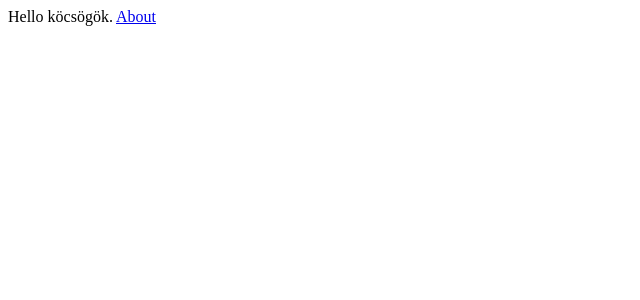
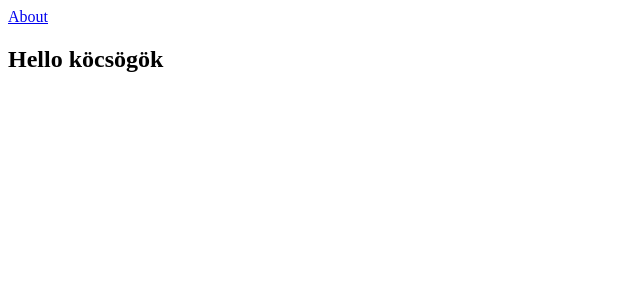
Before and after one commit to dzsodzso63/nft-web-test, a Next.js app: page / in a window 1280 px wide. Shown: the top 300 px of the page, without its empty margins (0-640 px from the left). Built offline with nearby package versions, Linux system fonts and the light colour scheme.

Commit message:
deploy trigger

```diff
--- a/pages/index.js
+++ b/pages/index.js
@@ -5,7 +5,10 @@ export default function IndexPage() {
 
   return (
     <div>
-      Hello köcsögök. <Link href="/about">About</Link>
+      <Link href="/about">About</Link>
+
+      <h2>Hello köcsögök</h2>
+
       {metamask && (
         <>
           <p>Metamask installed.</p>
```
